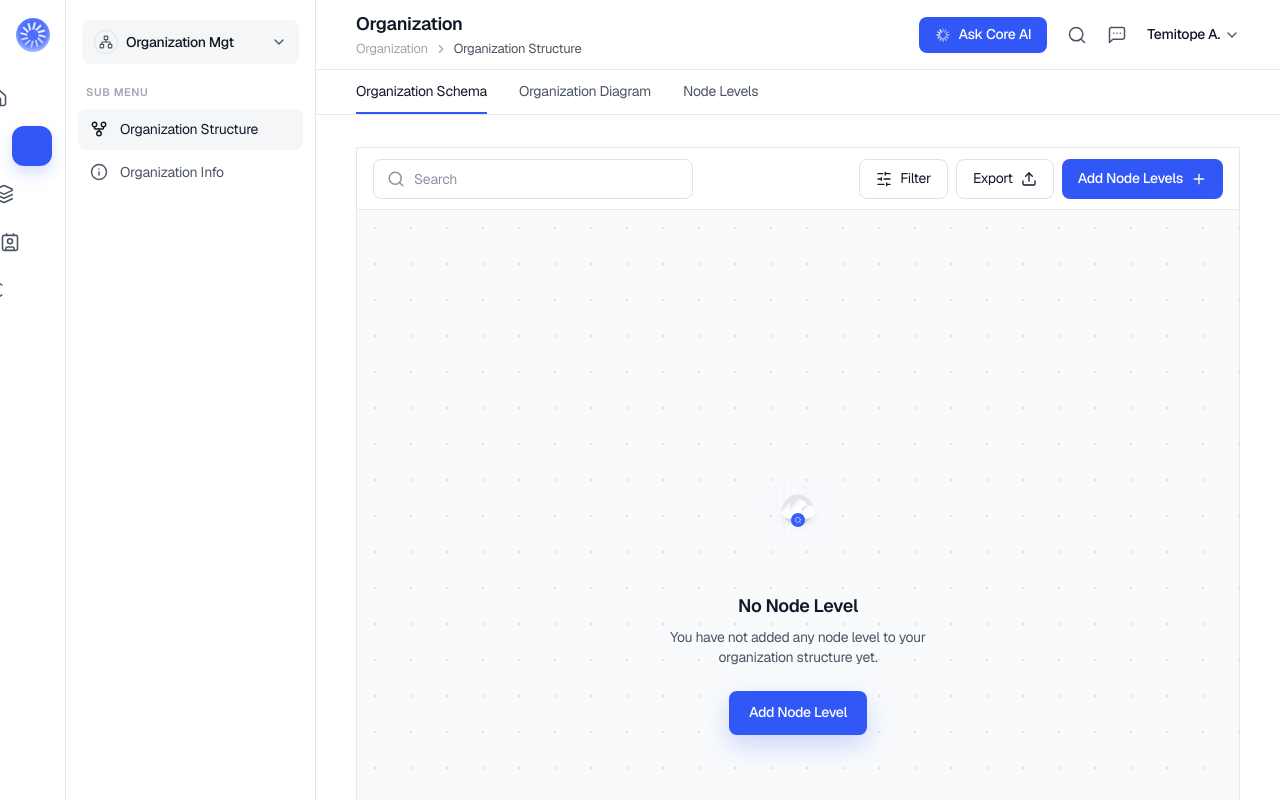
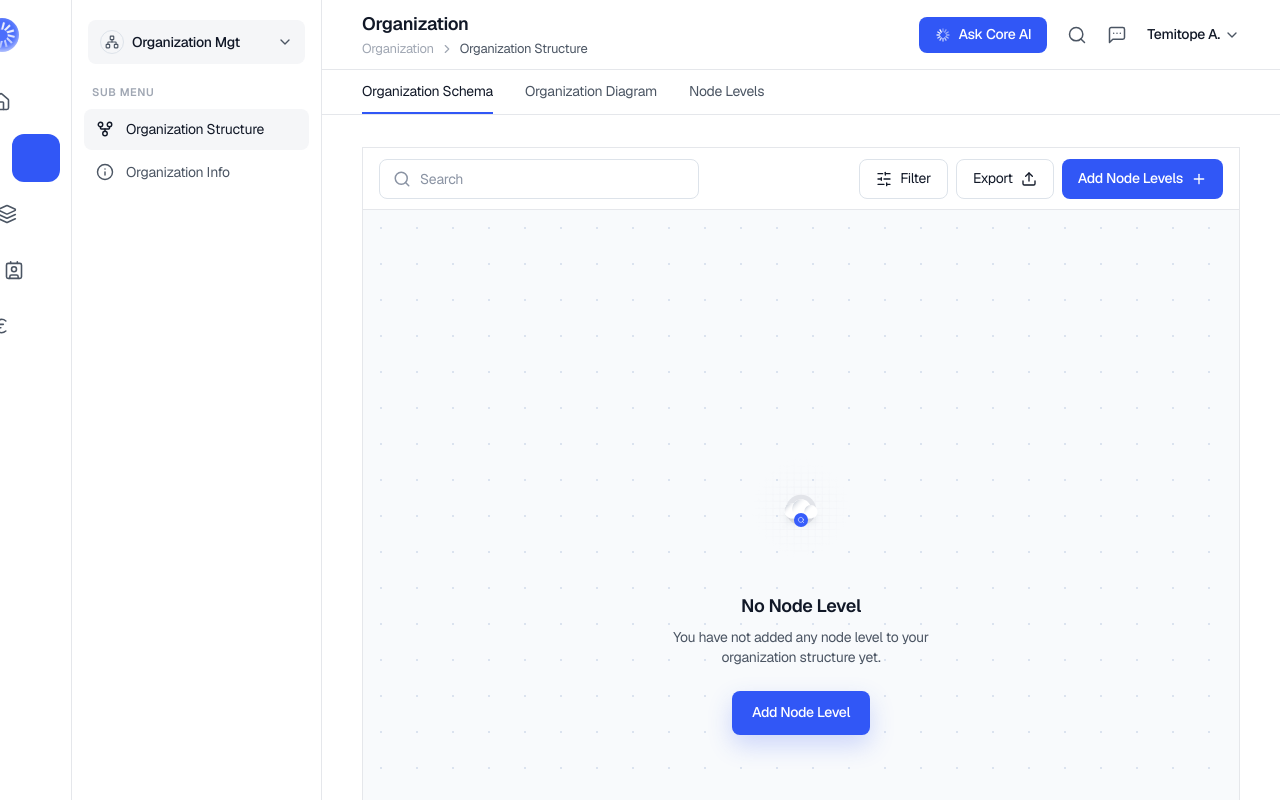
Before and after one commit to ttaiyegbusi/Chain-Core, a Next.js app: page /organization/structure in a window 1280 px wide. Shown: the top 800 px of the page. Built offline with nearby package versions, Linux system fonts and the light colour scheme.

Commit message:
fix(nav): polish collapsed sidebar and navigation transitions

```diff
--- a/src/app/globals.css
+++ b/src/app/globals.css
@@ -1,4 +1,4 @@
-:root { --rail-width: 66px; }
+:root { --rail-width: 72px; }
 
 @tailwind base;
 @tailwind components;
@@ -288,11 +288,11 @@ body {
 }
 
 .page-transition-in {
-  animation: page-transition-in 520ms cubic-bezier(0.22, 1, 0.36, 1) both;
+  animation: page-transition-in 180ms cubic-bezier(0.22, 1, 0.36, 1) both;
 }
 
 .page-transition-shell {
-  animation: page-transition-in 420ms cubic-bezier(0.22, 1, 0.36, 1) both;
+  animation: page-transition-in 160ms cubic-bezier(0.22, 1, 0.36, 1) both;
 }
 
 .skeleton-shimmer {
--- a/src/components/LoadingStates.tsx
+++ b/src/components/LoadingStates.tsx
@@ -9,7 +9,7 @@ type PageTransitionProps = {
   className?: string;
 };
 
-export function PageTransition({ children, skeleton, delay = 650, className = "" }: PageTransitionProps) {
+export function PageTransition({ children, skeleton, delay = 120, className = "" }: PageTransitionProps) {
   const [ready, setReady] = useState(false);
 
   useEffect(() => {
--- a/src/components/PrimaryRail.tsx
+++ b/src/components/PrimaryRail.tsx
@@ -55,27 +55,27 @@ export default function PrimaryRail() {
     const saved = window.localStorage.getItem("chaincore-primary-nav-expanded");
     const shouldExpand = saved === "true";
     setExpanded(shouldExpand);
-    document.documentElement.style.setProperty("--rail-width", shouldExpand ? "260px" : "66px");
+    document.documentElement.style.setProperty("--rail-width", shouldExpand ? "260px" : "72px");
   }, []);
 
   useEffect(() => {
-    document.documentElement.style.setProperty("--rail-width", expanded ? "260px" : "66px");
+    document.documentElement.style.setProperty("--rail-width", expanded ? "260px" : "72px");
     window.localStorage.setItem("chaincore-primary-nav-expanded", String(expanded));
   }, [expanded]);
 
   return (
     <aside
       className="fixed left-0 top-0 z-30 flex h-screen flex-col border-r border-border bg-white transition-[width] duration-300 ease-out"
-      style={{ width: expanded ? 260 : 66, minWidth: expanded ? 260 : 66 }}
+      style={{ width: expanded ? 260 : 72, minWidth: expanded ? 260 : 72 }}
       aria-label="Primary navigation"
       data-expanded={expanded ? "true" : "false"}
     >
-      <div className="flex h-[70px] items-center justify-between px-4">
+      <div className={["flex h-[70px] items-center", expanded ? "justify-between px-4" : "justify-center px-0"].join(" ")}>
         <button
           type="button"
           aria-label={expanded ? "ChainCore" : "Expand navigation"}
           onClick={() => !expanded && setExpanded(true)}
-          className="focus-ring flex items-center gap-3 rounded-xl"
+          className={["focus-ring flex items-center rounded-xl", expanded ? "gap-3" : "justify-center"].join(" ")}
         >
           <span className="flex h-[34px] w-[34px] shrink-0 items-center justify-center">
             <Logo size={34} />
@@ -102,7 +102,7 @@ export default function PrimaryRail() {
         ) : null}
       </div>
 
-      <nav className="flex flex-1 flex-col gap-2 px-3 py-2">
+      <nav className={["flex flex-1 flex-col gap-2 py-2", expanded ? "px-3" : "items-center px-0"].join(" ")}>
         {ICONS.map((item) => {
           const active = item.match ? item.match(pathname) : item.href === pathname;
           const Icon = item.icon;
@@ -113,14 +113,14 @@ export default function PrimaryRail() {
               href={item.href}
               aria-label={item.label}
               aria-current={active ? "page" : undefined}
-              className="focus-ring rounded-[12px]"
+              className={["focus-ring rounded-[14px]", expanded ? "w-full" : "flex w-full justify-center"].join(" ")}
             >
               <span
                 className={[
                   "group relative flex h-10 items-center rounded-[12px] transition-all duration-200 ease-out",
-                  expanded ? "w-full justify-start gap-3 px-3" : "w-10 justify-center px-0",
+                  expanded ? "w-full justify-start gap-3 px-3" : "h-12 w-12 justify-center px-0",
                   active
-                    ? "bg-primary text-white shadow-[0_8px_16px_rgba(53,88,255,0.18)]"
+                    ? "bg-primary text-white shadow-none"
                     : "text-text-secondary hover:bg-surface-muted hover:text-text-primary",
                 ].join(" ")}
               >
```
Also changed, not shown: 1 other file (tests, documents, lock files or other folders).
